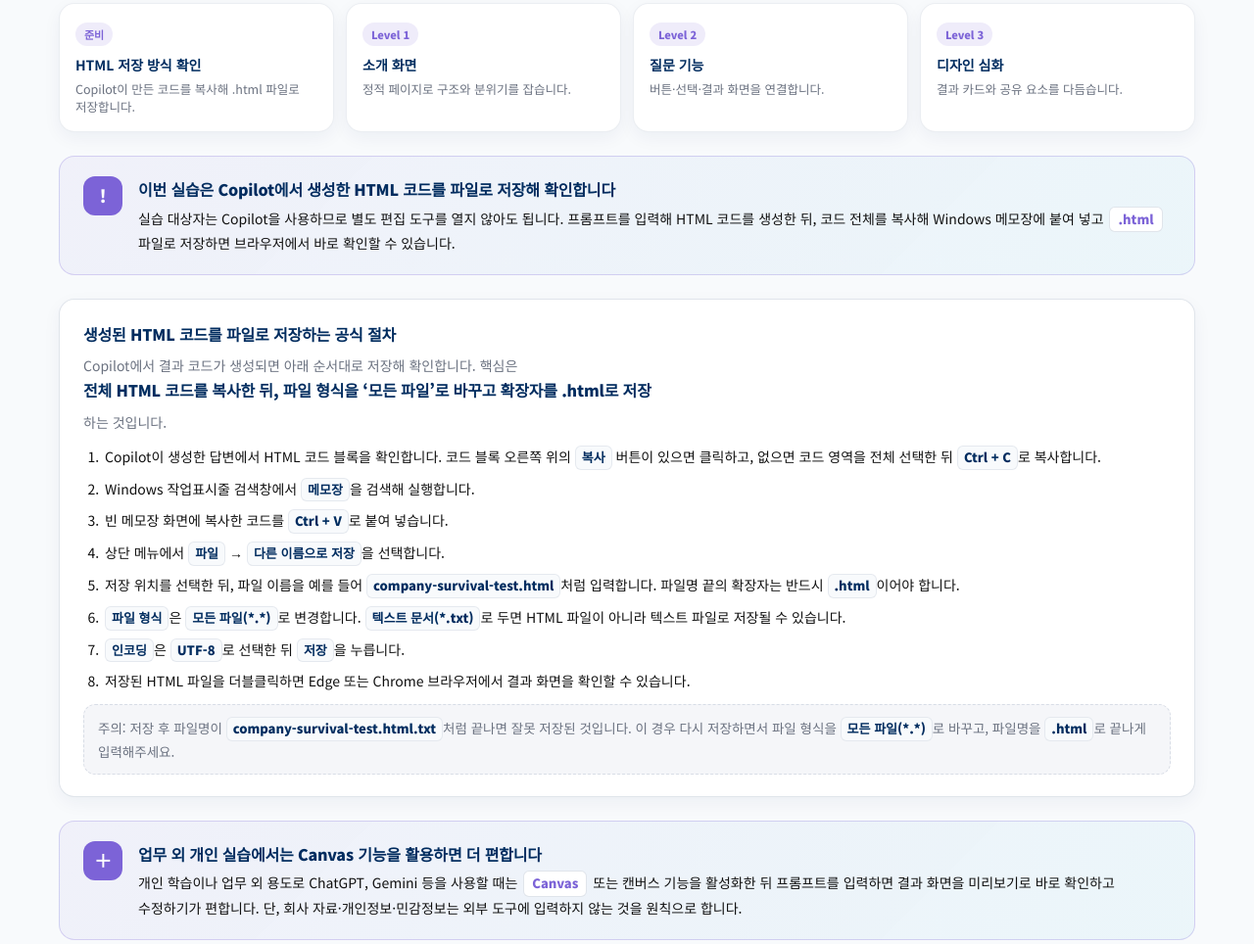
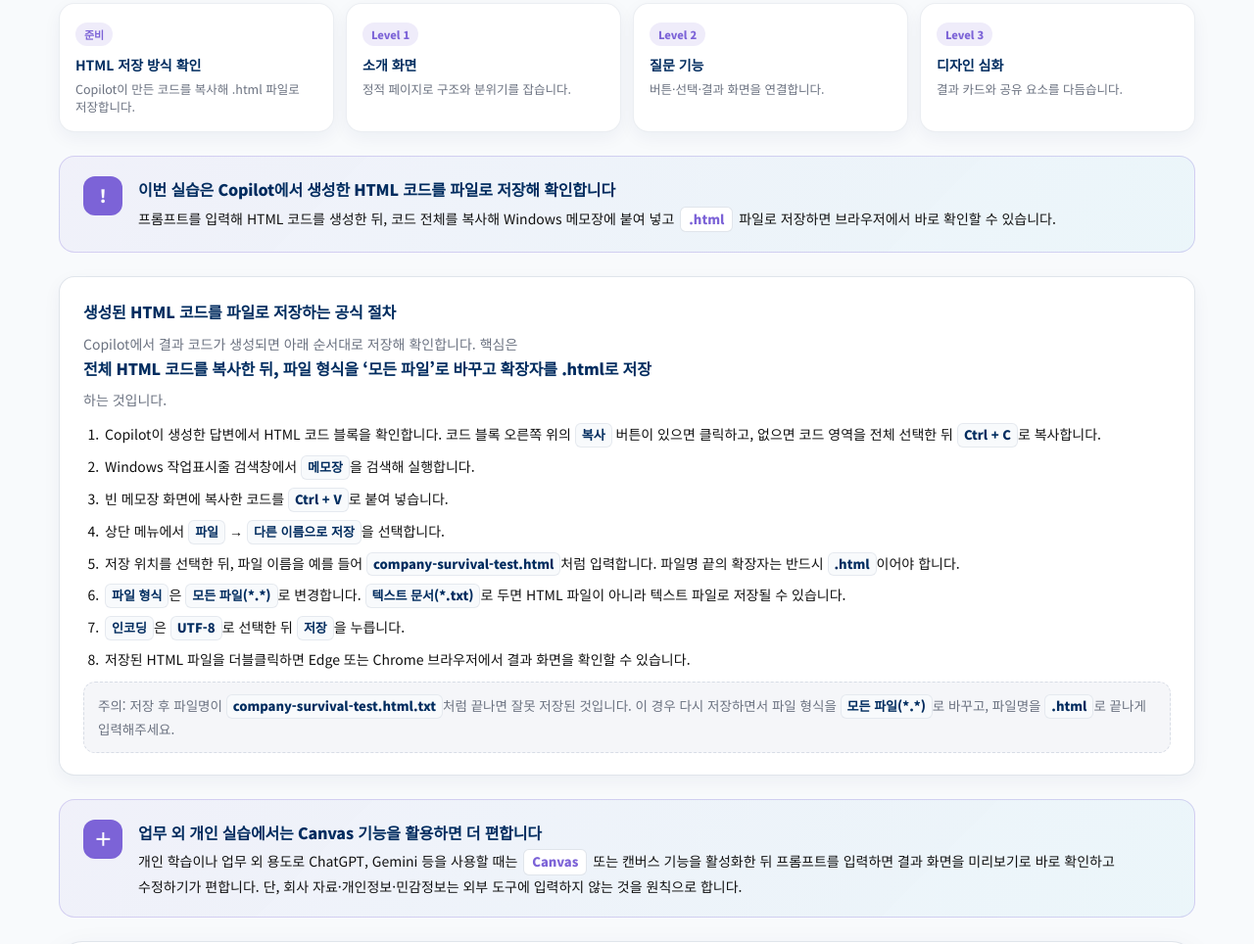
Before and after one commit to jaydendom27-web/vibecoding-guide, a plain HTML site: page index.html in a window 1280 px wide. Shown: the part 7128-8092 px from the top of the page at 98% size. Drawn offline with Linux system fonts and the light colour scheme.

Commit message:
Update index.html

```diff
--- a/index.html
+++ b/index.html
@@ -1979,7 +1979,7 @@
 <div aria-hidden="true" class="canvas-notice-icon">!</div>
 <div class="canvas-notice-body">
 <strong>이번 실습은 Copilot에서 생성한 HTML 코드를 파일로 저장해 확인합니다</strong>
-<p>실습 대상자는 Copilot을 사용하므로 별도 편집 도구를 열지 않아도 됩니다. 프롬프트를 입력해 HTML 코드를 생성한 뒤, 코드 전체를 복사해 Windows 메모장에 붙여 넣고 <kbd>.html</kbd> 파일로 저장하면 브라우저에서 바로 확인할 수 있습니다.</p>
+<p>프롬프트를 입력해 HTML 코드를 생성한 뒤, 코드 전체를 복사해 Windows 메모장에 붙여 넣고 <kbd>.html</kbd> 파일로 저장하면 브라우저에서 바로 확인할 수 있습니다.</p>
 </div>
 </div>
 <div aria-label="HTML 코드 파일 저장 방법" class="preview-fallback" role="note">
```
